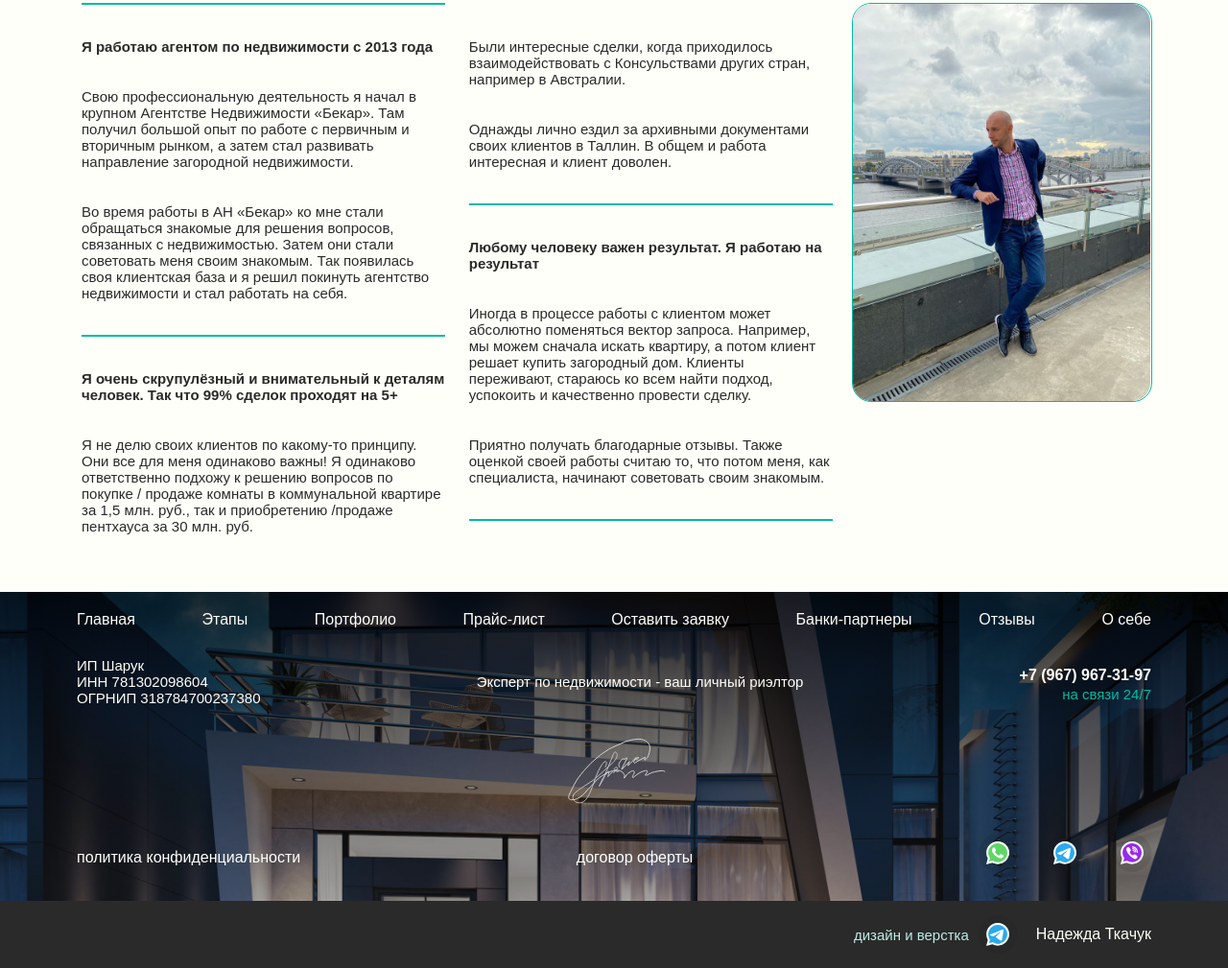
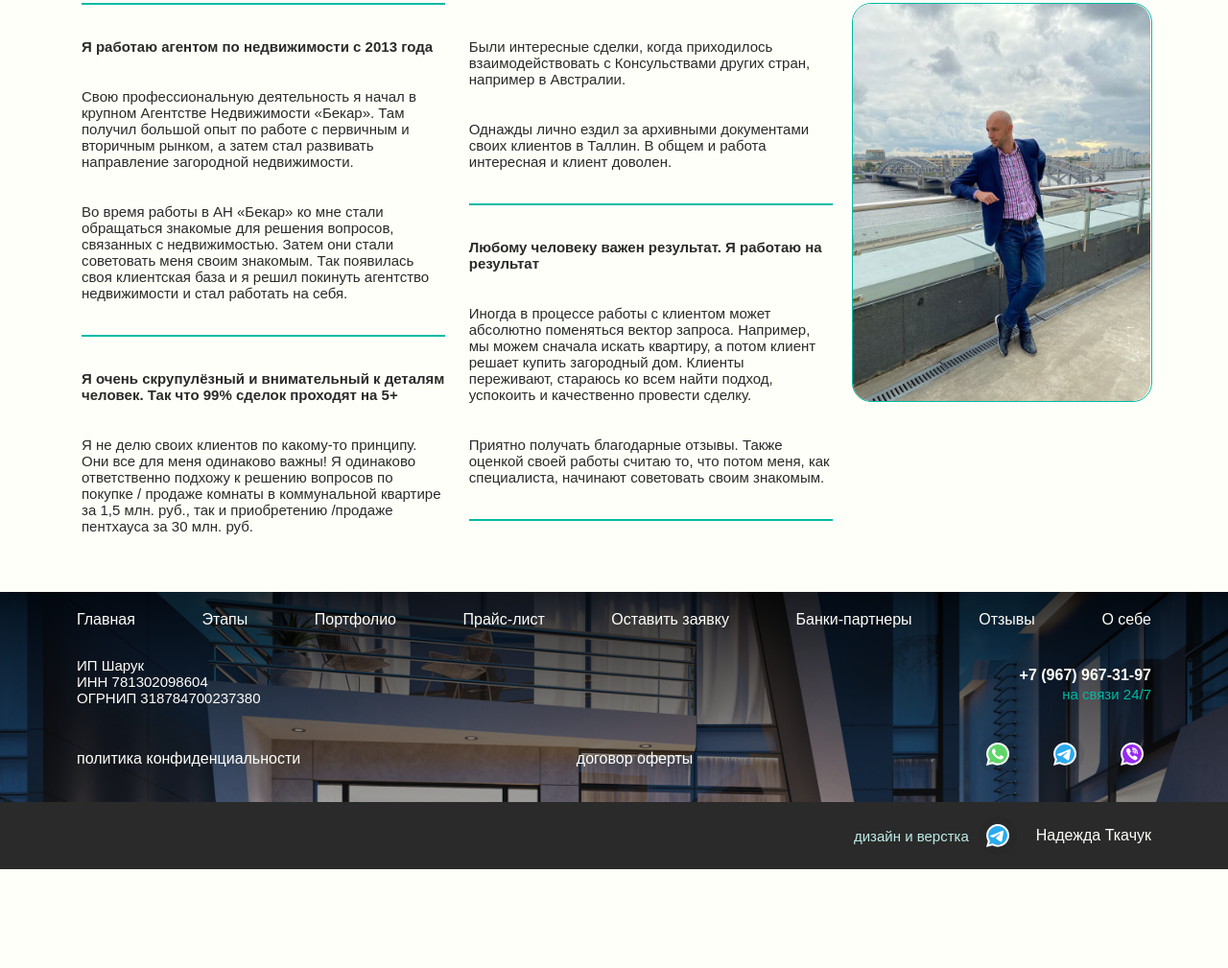
Before and after one commit to nadyavalin/realtor, a website: page index.html in a window 1280 px wide. Shown: the part 4567-5576 px from the top of the page at 96% size. After the commit the page ends 5473 px from the top, so only its background shows below. Drawn offline with nearby package versions, Linux system fonts and the light colour scheme.

Commit message:
fix: remove signature from footer

```diff
--- a/index.html
+++ b/index.html
@@ -689,9 +689,6 @@
           <p>ИНН 781302098604</p>
           <p>ОГРНИП 318784700237380</p>
         </div>
-        <div>
-          <p>Эксперт по недвижимости - ваш личный риэлтор</p>
-        </div>
         <div class="phone">
           <h2>
             <a href="tel:+79679673197" class="footer__link link__phone"
@@ -701,10 +698,6 @@
           <p>на связи 24/7</p>
         </div>
       </div>
-      <div class="footer__sign">
-        <img src="./assets/svg/sign.svg" alt="Подпись" />
-      </div>
-
       <div class="footer__info">
         <a
           href="https://tilda.cc/ru/privacy-generator/"
```
